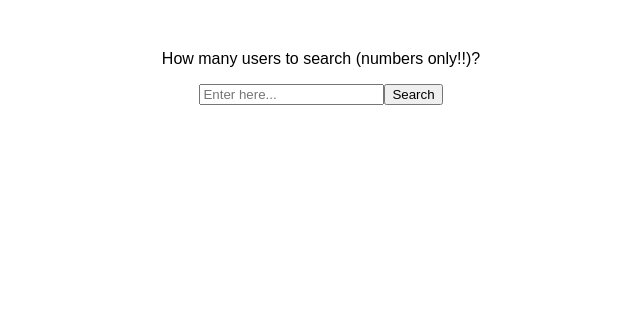
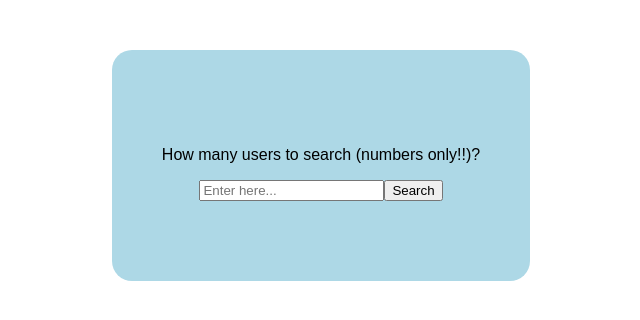
Before and after one commit to PerryM123/User-List-App, a React (Create React App) app: page / in a window 1280 px wide. Shown: the top 320 px of the page, without its empty margins (319-959 px from the left). Built offline with nearby package versions, Linux system fonts and the light colour scheme.

Commit message:
Made changes to the style on the main page

```diff
--- a/src/App.css
+++ b/src/App.css
@@ -4,6 +4,14 @@
 
 .search {
   text-align: center;
+  background: lightblue;
+  padding: 80px 50px;
+  border-radius: 20px;
+}
+
+.search h2 {
+  margin-top: 0;
+  font-size: 26px;
 }
 
 .loading {
@@ -37,6 +45,12 @@
 
 .container--search p {
   margin-top: 0;
+}
+.container--first-screen {
+  display: flex;
+  flex-direction: row;
+  align-items: center;
+  justify-content: center;
 }
 
 .container--first-screen .errorMessage {
--- a/src/components/SearchLoader.js
+++ b/src/components/SearchLoader.js
@@ -54,7 +54,6 @@ class SearchLoader extends Component {
           <h2>Searching...</h2>
           <img src={loading_logo} />
         </div>
-        <div className="spacing-delete-me"></div>
       </div>
     );
   }
--- a/src/components/Searcher.js
+++ b/src/components/Searcher.js
@@ -102,9 +102,7 @@ class Searcher extends Component {
           {
             this.state.errorInput ? <ErrorInput message="Please enter NUMBER values only" /> : null
           }
-        </div>
-        <div className="spacing-delete-me"></div>
-        {
+          {
           /*
           * React Questions:
           * 1)
@@ -129,6 +127,7 @@ class Searcher extends Component {
           isFinished={this.searchEnd}
           isSearching={isSearching} /> : null
         }
+        </div>
       </div>
     );
   }
```
